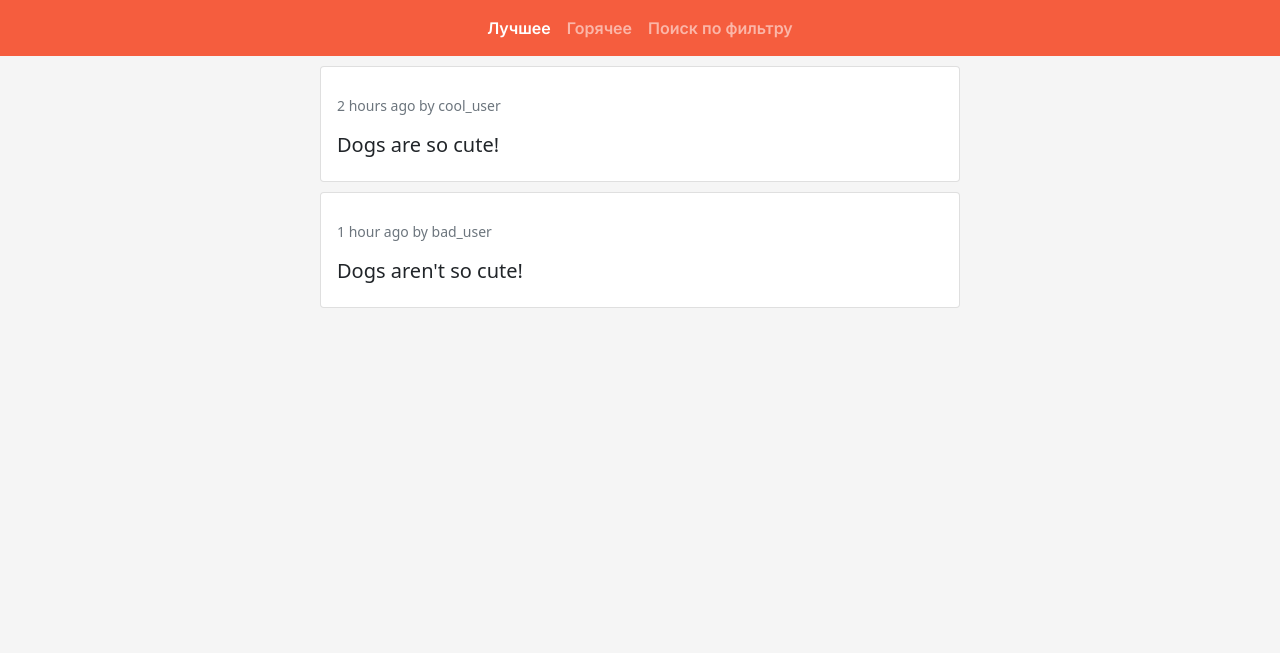
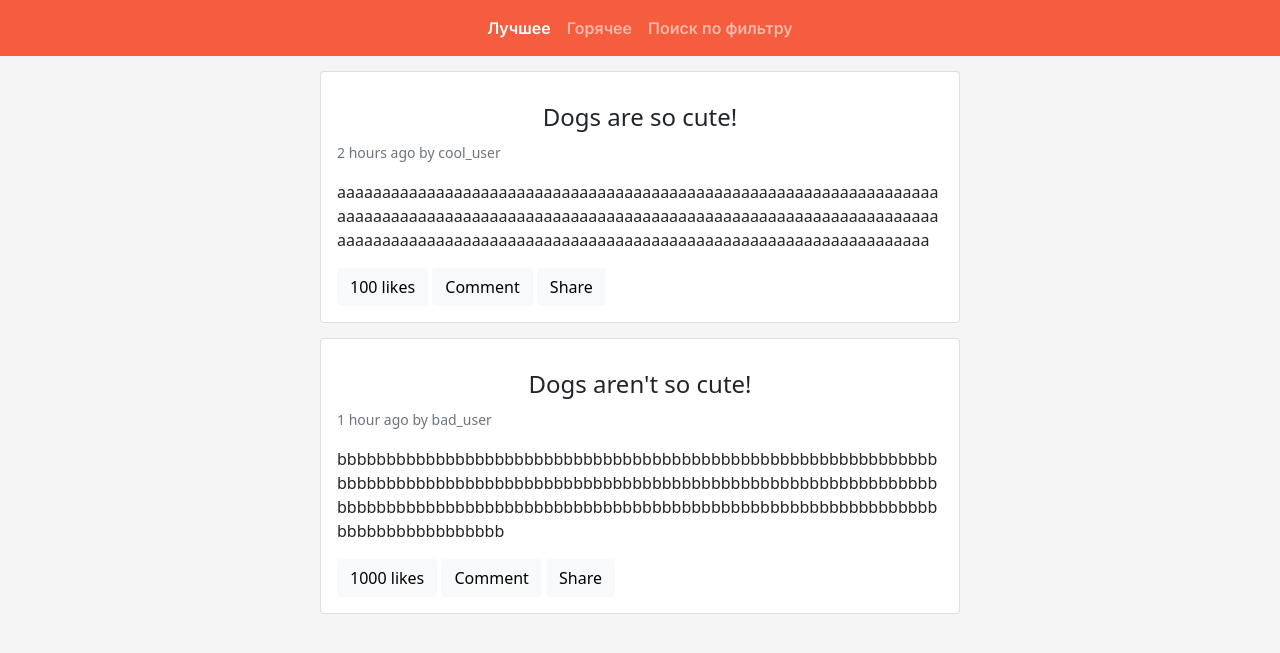
Before and after one commit to fuetser/flask_project, a Flask app: page /template in a window 1280 px wide. Shown: the top 653 px of the page. Run offline with Flask 2, Linux system fonts and the light colour scheme.

Commit message:
Html and css changes

```diff
--- a/app.py
+++ b/app.py
@@ -2,6 +2,7 @@ from flask import Flask, render_template
 
 
 app = Flask(__name__)
+
 
 @app.route("/")
 def hello():
@@ -10,19 +11,25 @@ def hello():
 
 @app.route("/template")
 def template():
-    return render_template(
-        "index.html",
-        posts=[
+    return render_template("index.html", posts=[
         {
             "id": 123,
             "author": {"nickname": "cool_user", "id": 1234},
             "title": "Dogs are so cute!",
             "elapsed": "2 hours ago",
+            "content": "a" * 200,
+            "likes": 100
         },
         {
             "id": 456,
             "author": {"nickname": "bad_user", "id": 5678},
             "title": "Dogs aren't so cute!",
             "elapsed": "1 hour ago",
+            "content": "b" * 200,
+            "likes": 1000
         }
-        ])
+    ])
+
+
+if __name__ == '__main__':
+    app.run(debug=True)
--- a/static/css/style.css
+++ b/static/css/style.css
@@ -13,5 +13,14 @@ body {
 }
 
 .posts-wall div {
-    margin-top: 10px;
+    margin-top: 15px;
 }
+
+.post-title {
+    text-align: center;
+}
+
+.post-btn:hover {
+    background-color: #505050;
+    color: #ffffff;
+}
--- a/templates/index.html
+++ b/templates/index.html
@@ -25,15 +25,23 @@
             </div>
          </div>
       </nav>
+      <div class="container">
          <div class="posts-wall d-flex flex-column justify-content-center bd-highlight">
             {% for post in posts %}
                <div class="card" href="# {{ post.id }}">
                   <div class="card-body">
+                     <span class="post-title">
+                     <h4 class="card-title">{{ post.title }}</h4>
+                     </span>
                      <p class="card-text"><small class="text-muted">{{ post.elapsed }} by {{ post.author.nickname }}</small></p>
-                  <h5 class="card-title">{{ post.title }}</h5>
+                     <p class="card-text">{{ post.content}}</p>
+                     <button type="button" class="btn btn-light post-btn">{{ post.likes }} likes</button>
+                     <button type="button" class="btn btn-light post-btn">Comment</button>
+                     <button type="button" class="btn btn-light post-btn">Share</button>
                   </div>
                </div>
             {% endfor %}
          </div>
+      </div>
    </body>
 </html>
```
Lines whose indentation alone changed are shown as unchanged.
